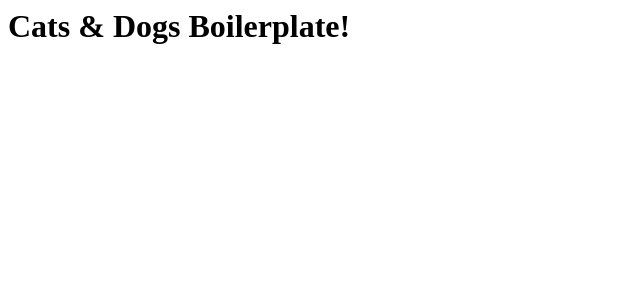
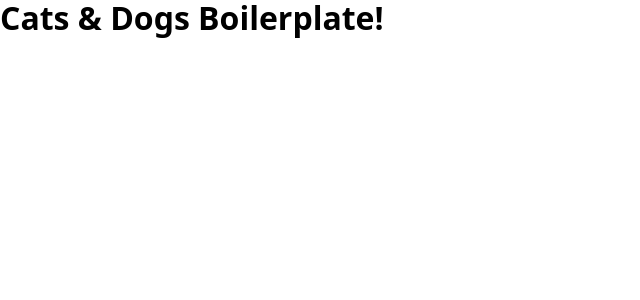
Before and after one commit to davepeck/cats-and-dogs-grid, a React (Vite) app: page / in a window 1280 px wide. Shown: the top 300 px of the page, without its empty margins (0-640 px from the left). Built offline with nearby package versions, Linux system fonts and the light colour scheme.

Commit message:
Update boilerplate a bit.

```diff
--- a/src/app.tsx
+++ b/src/app.tsx
@@ -1,2 +1 @@
-export const App: React.FC = () => (<h1>
-  Cats &amp; Dogs Boilerplate!</h1>);
+export const App: React.FC = () => <h1>Cats &amp; Dogs Boilerplate!</h1>;
--- a/src/index.html
+++ b/src/index.html
@@ -6,6 +6,7 @@
       name="viewport"
       content="width=device-width, initial-scale=1, user-scalable=no"
     />
+    <link rel="stylesheet" href="normalize.scss" />
     <link rel="stylesheet" href="index.scss" />
     <script type="module" src="index.tsx"></script>
   </head>
--- /dev/null
+++ b/src/normalize.scss
@@ -0,0 +1,285 @@
+/*! modern-normalize v1.1.0 | MIT License | https://github.com/sindresorhus/modern-normalize */
+
+/*
+Document
+========
+*/
+
+/**
+Use a better box model (opinionated).
+*/
+
+*,
+::before,
+::after {
+	box-sizing: border-box;
+}
+
+/**
+1. Correct the line height in all browsers.
+2. Prevent adjustments of font size after orientation changes in iOS.
+3. Use a more readable tab size (opinionated).
+*/
+
+html {
+	line-height: 1.15; /* 1 */
+	-webkit-text-size-adjust: 100%; /* 2 */
+	-moz-tab-size: 4; /* 3 */
+	tab-size: 4; /* 3 */
+}
+
+/*
+Sections
+========
+*/
+
+/**
+1. Remove the margin in all browsers.
+2. Improve consistency of default fonts in all browsers. (https://github.com/sindresorhus/modern-normalize/issues/3)
+*/
+
+body {
+	margin: 0; /* 1 */
+	font-family:
+		system-ui,
+		-apple-system, /* Firefox supports this but not yet `system-ui` */
+		'Segoe UI',
+		Roboto,
+		Helvetica,
+		Arial,
+		sans-serif,
+		'Apple Color Emoji',
+		'Segoe UI Emoji'; /* 2 */
+}
+
+/*
+Grouping content
+================
+*/
+
+/**
+1. Add the correct height in Firefox.
+2. Correct the inheritance of border color in Firefox. (https://bugzilla.mozilla.org/show_bug.cgi?id=190655)
+*/
+
+hr {
+	height: 0; /* 1 */
+	color: inherit; /* 2 */
+}
+
+/*
+Text-level semantics
+====================
+*/
+
+/**
+Add the correct text decoration in Chrome, Edge, and Safari.
+*/
+
+abbr[title] {
+	text-decoration: underline dotted;
+}
+
+/**
+Add the correct font weight in Edge and Safari.
+*/
+
+b,
+strong {
+	font-weight: bolder;
+}
+
+/**
+1. Improve consistency of default fonts in all browsers. (https://github.com/sindresorhus/modern-normalize/issues/3)
+2. Correct the odd 'em' font sizing in all browsers.
+*/
+
+code,
+kbd,
+samp,
+pre {
+	font-family:
+		ui-monospace,
+		SFMono-Regular,
+		Consolas,
+		'Liberation Mono',
+		Menlo,
+		monospace; /* 1 */
+	font-size: 1em; /* 2 */
+}
+
+/**
+Add the correct font size in all browsers.
+*/
+
+small {
+	font-size: 80%;
+}
+
+/**
+Prevent 'sub' and 'sup' elements from affecting the line height in all browsers.
+*/
+
+sub,
+sup {
+	font-size: 75%;
+	line-height: 0;
+	position: relative;
+	vertical-align: baseline;
+}
+
+sub {
+	bottom: -0.25em;
+}
+
+sup {
+	top: -0.5em;
+}
+
+/*
+Tabular data
+============
+*/
+
+/**
+1. Remove text indentation from table contents in Chrome and Safari. (https://bugs.chromium.org/p/chromium/issues/detail?id=999088, https://bugs.webkit.org/show_bug.cgi?id=201297)
+2. Correct table border color inheritance in all Chrome and Safari. (https://bugs.chromium.org/p/chromium/issues/detail?id=935729, https://bugs.webkit.org/show_bug.cgi?id=195016)
+*/
+
+table {
+	text-indent: 0; /* 1 */
+	border-color: inherit; /* 2 */
+}
+
+/*
+Forms
+=====
+*/
+
+/**
+1. Change the font styles in all browsers.
+2. Remove the margin in Firefox and Safari.
+*/
+
+button,
+input,
+optgroup,
+select,
+textarea {
+	font-family: inherit; /* 1 */
+	font-size: 100%; /* 1 */
+	line-height: 1.15; /* 1 */
+	margin: 0; /* 2 */
+}
+
+/**
+Remove the inheritance of text transform in Edge and Firefox.
+*/
+
+button,
+select {
+	text-transform: none;
+}
+
+/**
+Correct the inability to style clickable types in iOS and Safari.
+*/
+
+button,
+[type='button'],
+[type='reset'],
+[type='submit'] {
+	-webkit-appearance: button;
+}
+
+/**
+Remove the inner border and padding in Firefox.
+*/
+
+::-moz-focus-inner {
+	border-style: none;
+	padding: 0;
+}
+
+/**
+Restore the focus styles unset by the previous rule.
+*/
+
+:-moz-focusring {
+	outline: 1px dotted ButtonText;
+}
+
+/**
+Remove the additional ':invalid' styles in Firefox.
+See: https://github.com/mozilla/gecko-dev/blob/2f9eacd9d3d995c937b4251a5557d95d494c9be1/layout/style/res/forms.css#L728-L737
+*/
+
+:-moz-ui-invalid {
+	box-shadow: none;
+}
+
+/**
+Remove the padding so developers are not caught out when they zero out 'fieldset' elements in all browsers.
+*/
+
+legend {
+	padding: 0;
+}
+
+/**
+Add the correct vertical alignment in Chrome and Firefox.
+*/
+
+progress {
+	vertical-align: baseline;
+}
+
+/**
+Correct the cursor style of increment and decrement buttons in Safari.
+*/
+
+::-webkit-inner-spin-button,
+::-webkit-outer-spin-button {
+	height: auto;
+}
+
+/**
+1. Correct the odd appearance in Chrome and Safari.
+2. Correct the outline style in Safari.
+*/
+
+[type='search'] {
+	-webkit-appearance: textfield; /* 1 */
+	outline-offset: -2px; /* 2 */
+}
+
+/**
+Remove the inner padding in Chrome and Safari on macOS.
+*/
+
+::-webkit-search-decoration {
+	-webkit-appearance: none;
+}
+
+/**
+1. Correct the inability to style clickable types in iOS and Safari.
+2. Change font properties to 'inherit' in Safari.
+*/
+
+::-webkit-file-upload-button {
+	-webkit-appearance: button; /* 1 */
+	font: inherit; /* 2 */
+}
+
+/*
+Interactive
+===========
+*/
+
+/*
+Add the correct display in Chrome and Safari.
+*/
+
+summary {
+	display: list-item;
+}
```
Also changed, not shown: 1 other file (tests, documents, lock files or other folders).
